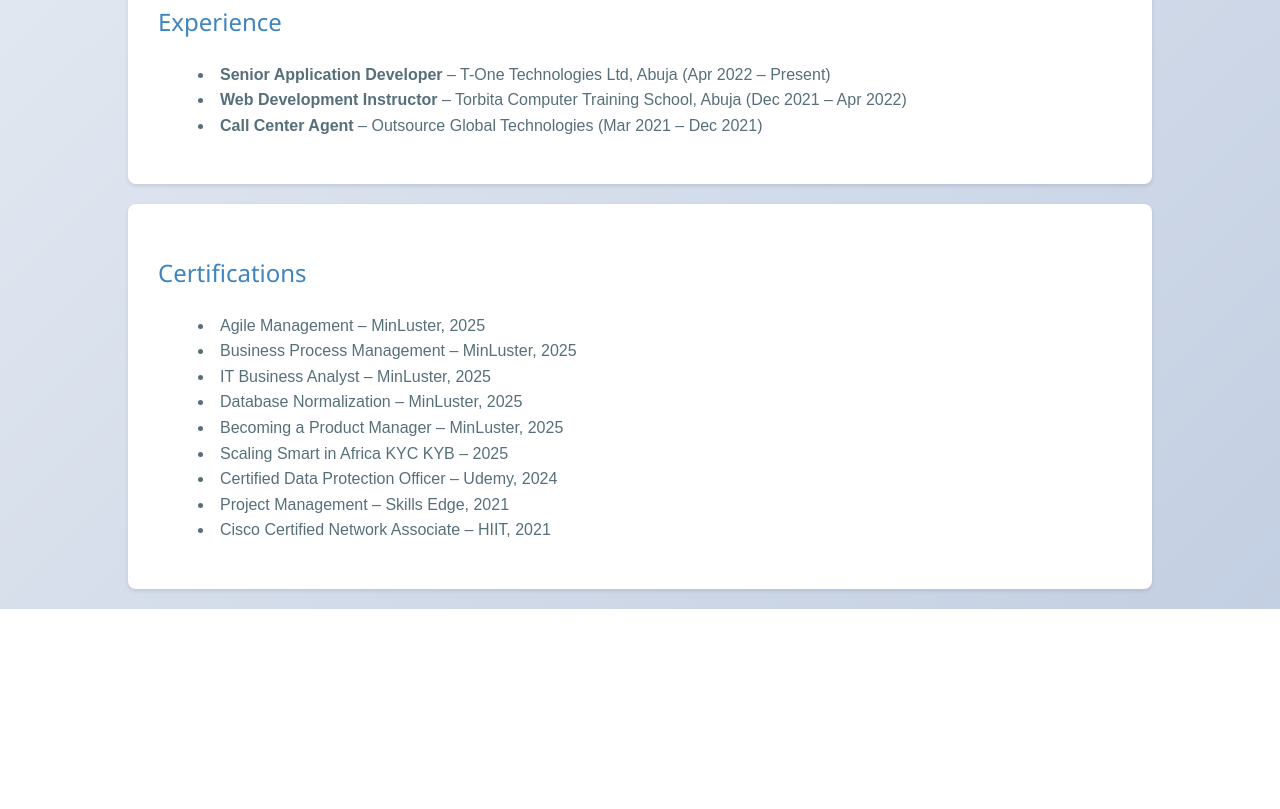
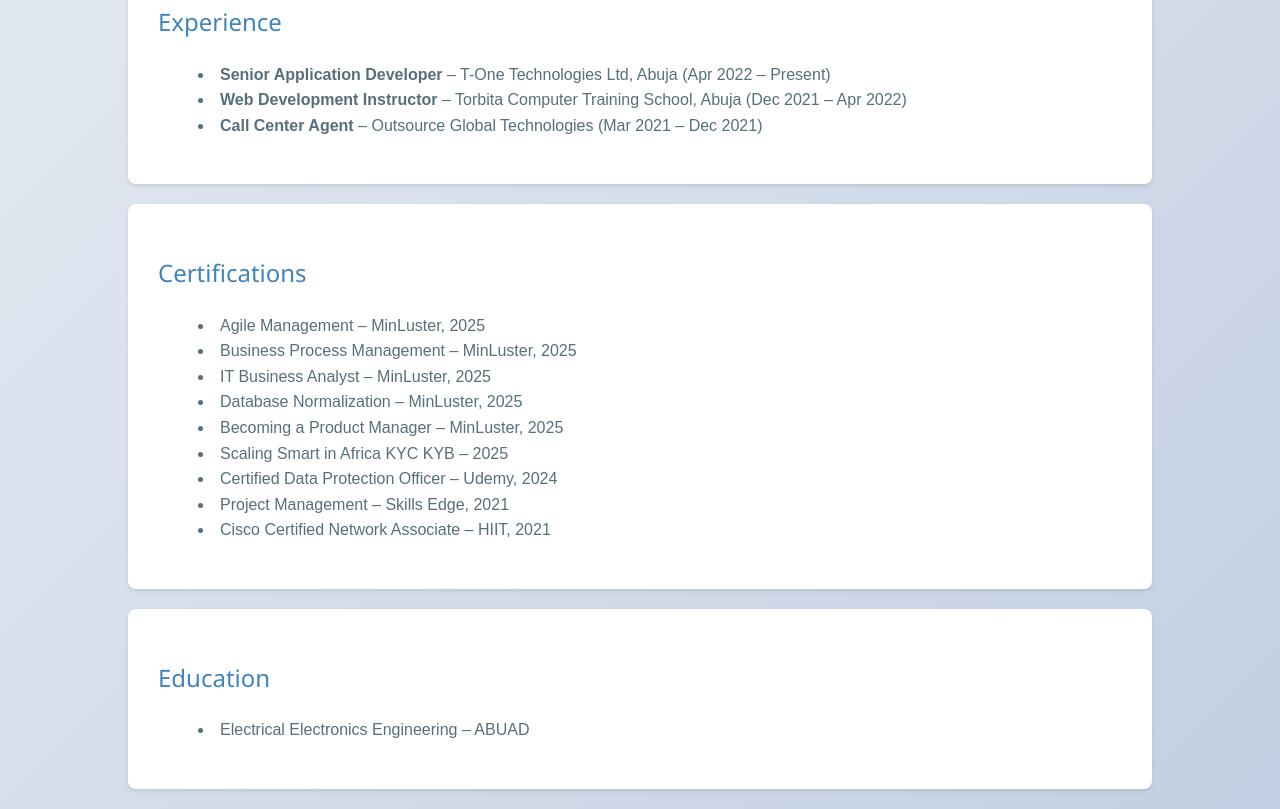
Before and after one commit to Targemac/charles-portfolio, a plain HTML site: page index.html in a window 1280 px wide. Shown: the part 1229-2038 px from the top of the page. Before the commit the page ends 1838 px from the top, so only its background shows below. Drawn offline with Linux system fonts and the light colour scheme.

Commit message:
Init portfolio#3

```diff
--- a/index.html
+++ b/index.html
@@ -118,6 +118,13 @@
       </ul>
     </section>
 
+    <section id="certifications">
+      <h2>Education</h2>
+      <ul>
+        <li>Electrical Electronics Engineering – ABUAD</li>
+      </ul>
+    </section>
+
     <!-- <footer>
       <p>&copy; <span id="year"></span> Targema Charles</p>
     </footer> -->
```
